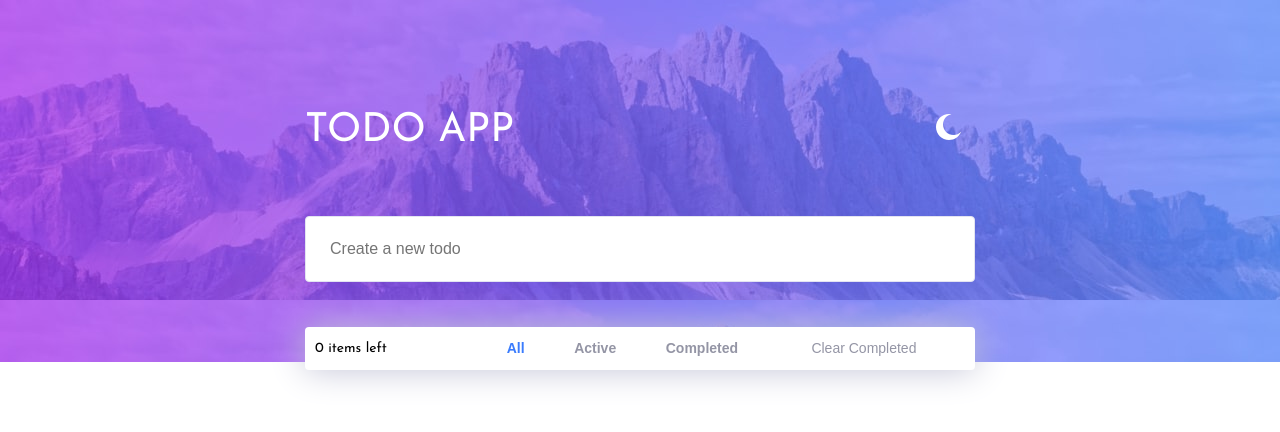
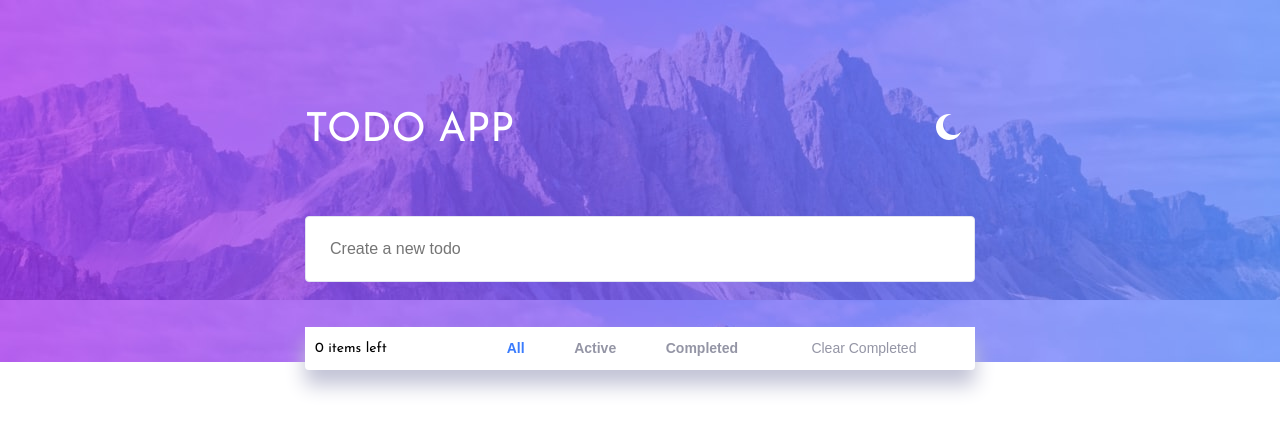
Before and after one commit to Joelynn94/frontend-todo-challenge, a React (Create React App) app: page / in a window 1280 px wide. Shown: the top 432 px of the page. Built offline with nearby package versions, Linux system fonts and the light colour scheme; the HTML template or start-up script is replaced by a standard one.

Commit message:
fixing accessibility issues

```diff
--- a/src/App.css
+++ b/src/App.css
@@ -280,12 +280,10 @@ button {
   margin-top: -35px;
   border-radius: 0.25rem;
   background-color: #fff;
-  box-shadow: 0px 0px 35px #c2c3d6;
 }
 
 .dark .todo-list {
   background-color: #25273d;
-  box-shadow: 0px 0px 35px #000;
 }
 
 .todo-item {
@@ -308,6 +306,13 @@ button {
   padding: 10px;
   border-bottom-left-radius: 0.25rem;
   border-bottom-right-radius: 0.25rem;
+  background-color: #fff;
+  box-shadow: 0px 15px 20px #c2c3d6;
+}
+
+.dark .todo-filters {
+  background-color: #25273d;
+  box-shadow: 0px 15px 20px #000;
 }
 
 .todo-filters__text,
--- a/src/App.js
+++ b/src/App.js
@@ -3,6 +3,7 @@ import { useState, useEffect } from 'react';
 import ThemeToggle from './components/ThemeToggle/ThemeToggle';
 import TodoInput from './components/TodoInput/TodoInput';
 import TodoList from './components/TodoList/TodoList';
+import TodoFilters from './components/TodoFilters/TodoFilter';
 import './App.css';
 
 function App() {
@@ -171,6 +172,14 @@ function App() {
             onRemoveTodo={removeTodo}
             onClearCompletedTodos={clearCompletedTodos}
           />
+          <TodoFilters
+            filtered={filtered}
+            status={status}
+            onShowAllTodos={showAllTodos}
+            onShowActiveTodos={showActiveTodos}
+            onShowCompletedTodos={showCompletedTodos}
+            onClearCompletedTodos={clearCompletedTodos}
+          />
         </div>
       </main>
     </>
--- a/src/components/TodoInput/TodoInput.js
+++ b/src/components/TodoInput/TodoInput.js
@@ -3,13 +3,16 @@ import React from 'react';
 const TodoInput = ({ todo, onInputChange, onFormSubmit }) => {
   return (
     <form className='todo-input' onSubmit={onFormSubmit}>
+      <label htmlFor='todo'>
         <input
+          id='todo'
           name='todo'
           type='text'
           placeholder='Create a new todo'
           value={todo}
           onChange={onInputChange}
         />
+      </label>
     </form>
   );
 };
--- a/src/components/TodoList/TodoList.js
+++ b/src/components/TodoList/TodoList.js
@@ -1,17 +1,7 @@
 import React from 'react';
-import TodoFilter from '../TodoFilters/TodoFilter';
 import TodoItem from '../TodoItem/TodoItem';
 
-const TodoList = ({
-  filtered,
-  status,
-  onShowAllTodos,
-  onShowActiveTodos,
-  onShowCompletedTodos,
-  onCompleteTodo,
-  onRemoveTodo,
-  onClearCompletedTodos,
-}) => {
+const TodoList = ({ filtered, onCompleteTodo, onRemoveTodo }) => {
   return (
     <ul className='todo-list'>
       {filtered.map((todo) => (
@@ -22,14 +12,6 @@ const TodoList = ({
           onRemoveTodo={onRemoveTodo}
         />
       ))}
-      <TodoFilter
-        filtered={filtered}
-        status={status}
-        onShowAllTodos={onShowAllTodos}
-        onShowActiveTodos={onShowActiveTodos}
-        onShowCompletedTodos={onShowCompletedTodos}
-        onClearCompletedTodos={onClearCompletedTodos}
-      />
     </ul>
   );
 };
```
Lines whose indentation alone changed are shown as unchanged.
